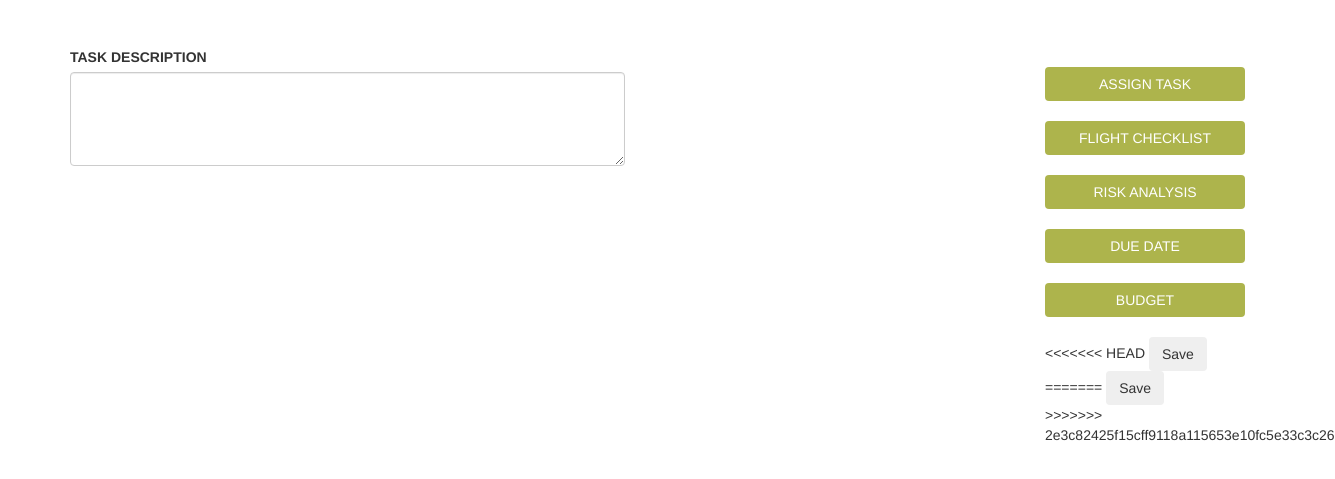
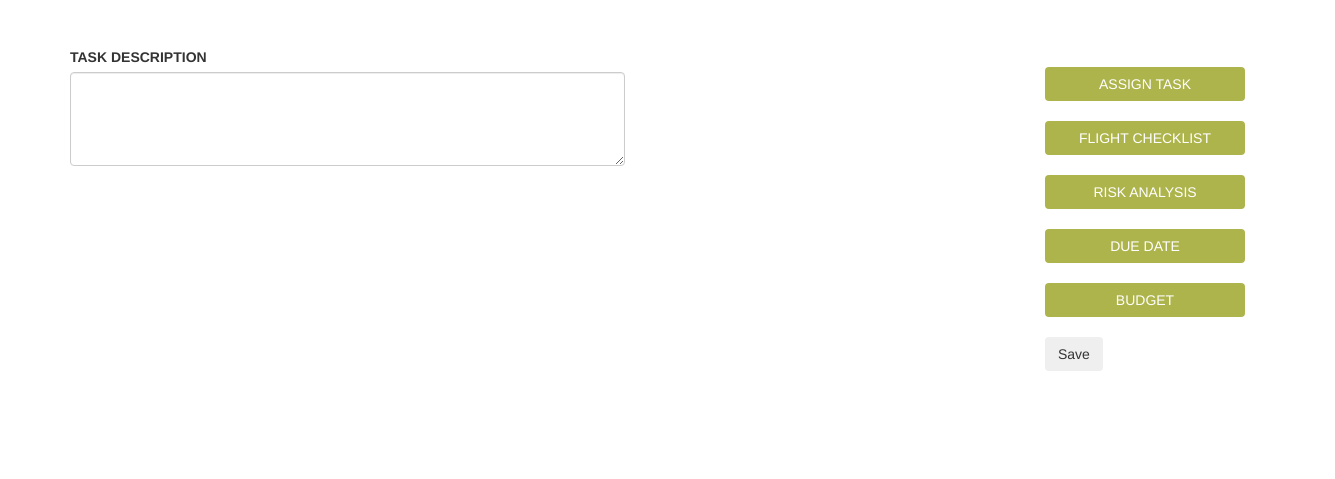
Before and after one commit to Ablashika/ProjectManager, a plain HTML site: page assignTask.html in a window 1280 px wide. Shown: the part 53-532 px from the top of the page, 1335 px wide, since content can reach past the window. Drawn offline with Linux system fonts and the light colour scheme.

Commit message:
add add function

```diff
--- a/assignTask.html
+++ b/assignTask.html
@@ -99,11 +99,7 @@
                    <div class="assignButton"><button type="button" class="btn btn-secondary btn-lg assign" data-toggle="modal" data-target="#dueDate">DUE DATE</button></div>
                    <div class="assignButton"><button type="button" class="btn btn-secondary btn-lg assign" data-toggle="modal" data-target="#budget">BUDGET</button></div>
 
-<<<<<<< HEAD
                    <button class="btn btn-black" onclick="add(event)">Save</button>
-=======
-                   <button class="btn btn-black" type="submit">Save</button>
->>>>>>> 2e3c82425f15cff9118a115653e10fc5e33c3c26
                 </div>
             </div>
 
```
